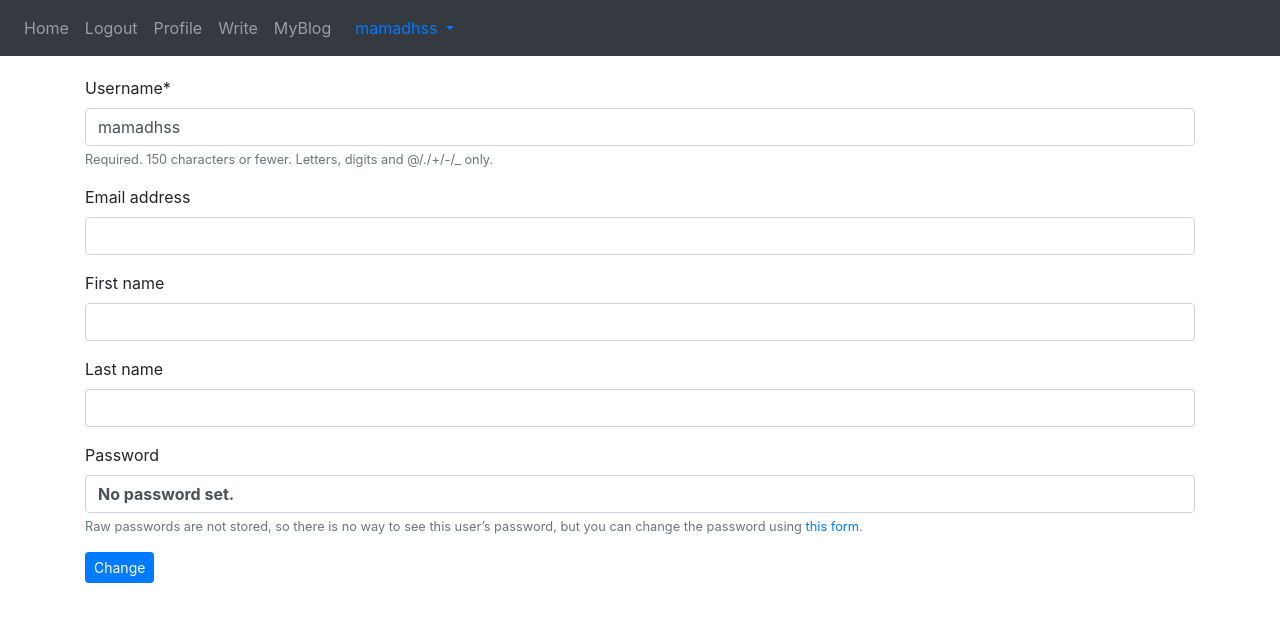
After one commit to moh-hosseini98/blog_v2-deployed-on-heroku-, a Django app: page /account/change-profile/ in a window 1280 px wide. The commit adds this page. Shown: the top 622 px of the page. Run offline with Django 3.2, Linux system fonts and the light colour scheme; a user stored in the database is signed in; some libraries are stand-ins or nearby versions.

Commit message:
add user profile

```diff
--- /dev/null
+++ b/App_Login/forms.py
@@ -0,0 +1,17 @@
+from django import forms
+from django.contrib.auth.forms import UserCreationForm,UserChangeForm
+
+from django.contrib.auth.models import User
+
+
+
+class SignupForm(UserCreationForm):
+    email = forms.EmailField(label='Email Address',required=True)
+    class Meta:
+        model = User
+        fields = ('username','email','password1','password2')
+
+class UserProfileChange(UserChangeForm):
+    class Meta:
+        model = User
+        fields = ('username','email','first_name','last_name',)
--- a/App_Login/urls.py
+++ b/App_Login/urls.py
@@ -6,5 +6,8 @@ app_name = 'App_Login'
 urlpatterns = [
     path('signup/',views.sign_up,name='sign_up'),
     path('signin/',views.login_page,name='sign_in'),
-    path('logout/',views.logout_user,name='logout')
+    path('logout/',views.logout_user,name='logout'),
+    path('profile/',views.profile,name='profile'),
+    path('change-profile/',views.user_change,name='user_change'),
+    path('password/',views.pass_change,name='pass_change'),
 ]
--- a/App_Login/views.py
+++ b/App_Login/views.py
@@ -1,16 +1,17 @@
 from django.shortcuts import render,HttpResponseRedirect
-from django.contrib.auth.forms import UserCreationForm,AuthenticationForm
+from django.contrib.auth.forms import UserCreationForm,AuthenticationForm,PasswordChangeForm
 from django.contrib.auth import login,logout,authenticate
 from django.urls import reverse
 from django.contrib.auth.decorators import login_required
+from .forms import SignupForm,UserProfileChange
 
 
 
 def sign_up(request):
-    form = UserCreationForm()
+    form = SignupForm()
     registered = False
     if request.method == 'POST':
-        form = UserCreationForm(data=request.POST)
+        form = SignupForm(data=request.POST)
         if form.is_valid():
             form.save()
             registered = True
@@ -44,3 +45,39 @@ def login_page(request):
 def logout_user(request):
     logout(request)
     return HttpResponseRedirect(reverse('App_Login:sign_in'))
+
+@login_required
+def profile(request):
+    return render(request,'App_Login/profile.htm')
+
+@login_required
+def user_change(request):
+    current_user = request.user
+    form = UserProfileChange(instance=current_user)
+    if request.method == 'POST':
+        form = UserProfileChange(request.POST,instance=current_user)
+        if form.is_valid():
+            form.save()
+            form = UserProfileChange(instance=current_user)
+
+    context = {
+        'form':form
+    }
+    return render(request,'App_Login/change_profile.htm',context)
+
+@login_required
+def pass_change(request):
+    current_user = request.user
+    change = False
+    form = PasswordChangeForm(current_user)
+    if request.method == 'POST':
+        form = PasswordChangeForm(current_user,data=request.POST)
+        if form.is_valid():
+            form.save()
+            change=True
+    context = {
+        'form':form,
+        'change':change
+    }
+
+    return render(request,'App_Login/pass_change.htm',context)
--- /dev/null
+++ b/templates/App_Login/change_profile.htm
@@ -0,0 +1,13 @@
+{% extends 'base.htm' %}
+{% load crispy_forms_tags %}
+
+{% block title %} Change Profile{% endblock %}
+
+{% block body_block %}
+    <form method="POST">
+        {% csrf_token %}
+        {{form | crispy }}
+        <button type="submit" class="btn btn-primary btn-sm">Change</button>
+    </form>
+
+{% endblock %}
--- a/templates/App_Login/login.htm
+++ b/templates/App_Login/login.htm
@@ -14,6 +14,6 @@
 </form>
 <br>
 
-<p>already have an account? <a href="#">Sign up</a> </p>
+<p>already have an account? <a href="{% url 'App_Login:sign_up' %}">Sign up</a> </p>
 
 {% endblock %}
--- a/templates/base.htm
+++ b/templates/base.htm
@@ -28,6 +28,9 @@
 
             <li class="nav-item">
               <a class="nav-link" href="{% url 'App_Login:logout' %}">Logout</a>
+            </li>
+            <li class="nav-item">
+              <a class="nav-link" href="{% url 'App_Login:profile' %}">Profile</a>
             </li>
 
             <li class="nav-item">
```
Also changed, not shown: templates/App_Login/pass_change.htm (added, +19 -0 lines), templates/App_Login/profile.htm (added, +14 -0 lines), db.sqlite3.
